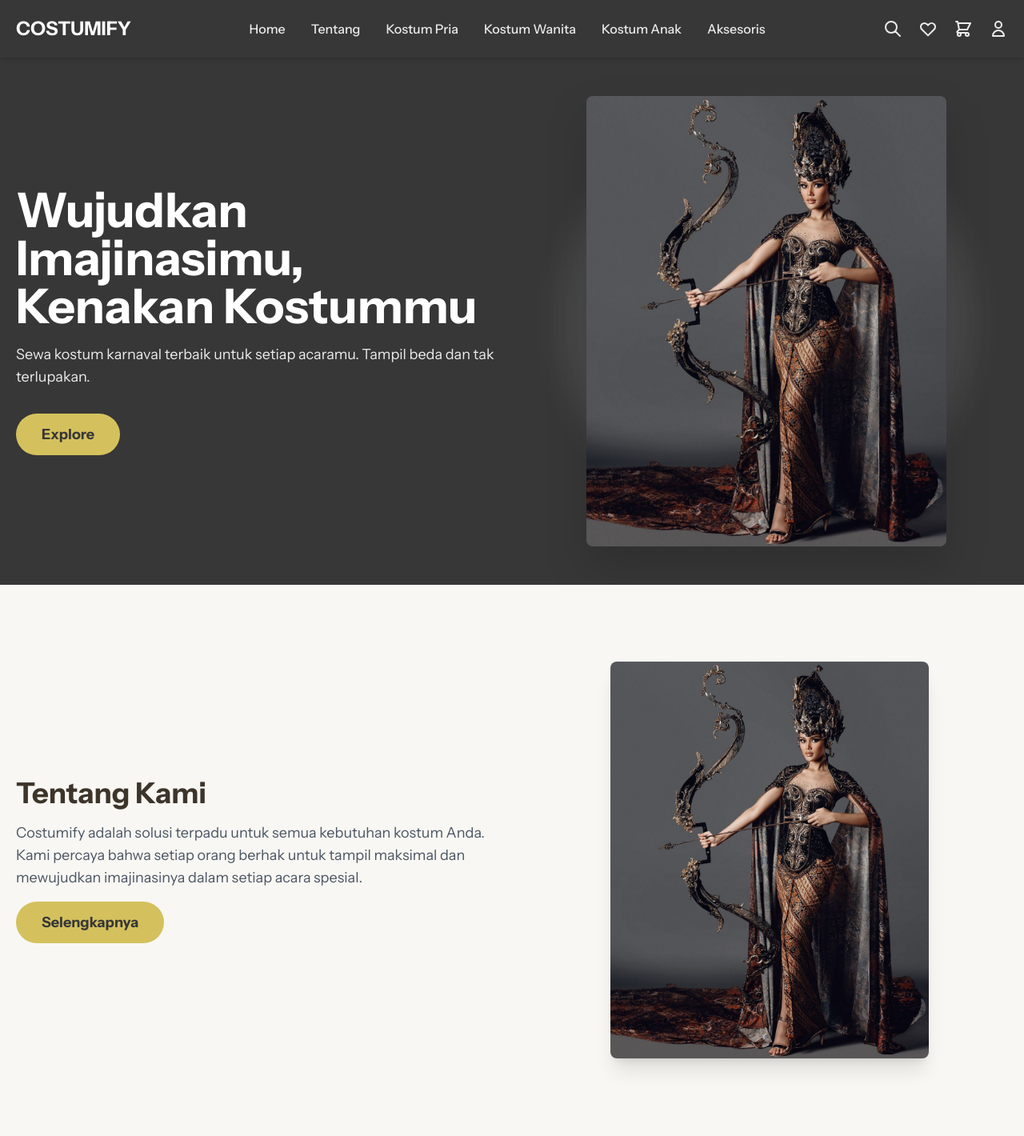
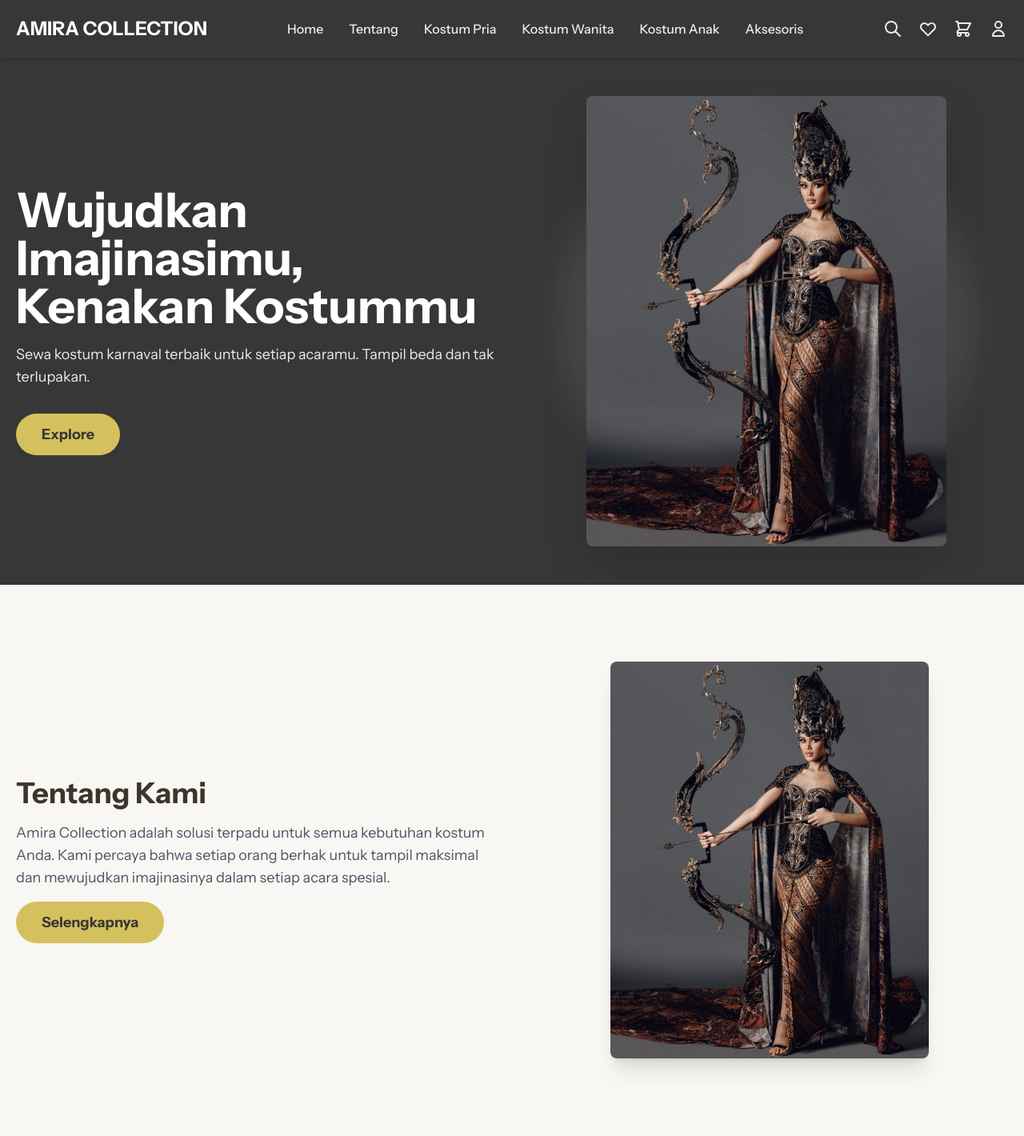
Before and after one commit to Kaeyaaa-12/PROJECT-MAGANG-2, a Laravel app: page / in a window 1280 px wide. Shown: the top 1420 px of the page at 80% size. Run offline with Laravel 12, Linux system fonts and the light colour scheme; style sheets or scripts are compiled from the project's sources; some libraries are stand-ins or nearby versions.

Commit message:
Modif Kecil

```diff
--- a/resources/views/landing.blade.php
+++ b/resources/views/landing.blade.php
@@ -98,7 +98,7 @@
     {{-- ======================================================= --}}
     <header class="shadow-md sticky top-0 z-50" style="background-color: var(--bg-main);">
         <div class="container mx-auto flex justify-between items-center p-5 text-white">
-            <a href="#" class="text-2xl font-bold" style="color: var(--text-main);">COSTUMIFY</a>
+            <a href="#" class="text-2xl font-bold" style="color: var(--text-main);">AMIRA COLLECTION</a>
             <nav class="hidden md:flex space-x-8 items-center font-medium">
                 <a href="{{ route('home.index') }}" class="opacity-90 hover:opacity-100 transition">Home</a>
                 <a href="{{ route('tentang.index') }}" class="opacity-90 hover:opacity-100 transition">Tentang</a>
@@ -172,7 +172,8 @@
                 <div class="order-2 md:order-1 text-center md:text-left">
                     <h2 class="text-4xl font-bold mb-4" style="color: var(--text-dark);">Tentang Kami</h2>
                     <p class="text-lg text-gray-600 mb-4">
-                        Costumify adalah solusi terpadu untuk semua kebutuhan kostum Anda. Kami percaya bahwa setiap
+                        Amira Collection adalah solusi terpadu untuk semua kebutuhan kostum Anda. Kami percaya bahwa
+                        setiap
                         orang berhak untuk tampil maksimal dan mewujudkan imajinasinya dalam setiap acara spesial.
                     </p>
                     <a href="#"
@@ -414,7 +415,7 @@
                 class="grid grid-cols-1 sm:grid-cols-2 lg:grid-cols-4 gap-y-12 gap-x-12 text-center sm:text-left border-t border-b border-gray-700 py-12">
                 {{-- Info Perusahaan --}}
                 <div class="space-y-4">
-                    <h3 class="text-xl font-bold" style="color: var(--text-main);">COSTUMIFY</h3>
+                    <h3 class="text-xl font-bold" style="color: var(--text-main);">AMIRA COLLECTION</h3>
                     <p class="text-gray-400">Penyewaan kostum karnaval terlengkap dan terpercaya untuk segala acaramu.
                     </p>
                 </div>
@@ -470,7 +471,7 @@
                 </div>
             </div>
             <div class="text-center text-gray-500 mt-8">
-                © {{ date('Y') }} Costumify. All Rights Reserved.
+                © {{ date('Y') }} Amira Collection. All Rights Reserved.
             </div>
         </div>
     </footer>
--- a/resources/views/tentang.blade.php
+++ b/resources/views/tentang.blade.php
@@ -155,7 +155,7 @@
                 <div class="text-center">
                     <img src="{{ asset('assets/images/bgtentang.png') }}" alt="Owner Cafe WKS"
                         class="rounded-full w-64 h-64 mx-auto object-cover mb-4 shadow-xl">
-                    <h3 class="text-xl font-semibold text-dark-custom">Owner Cafe WKS</h3>
+                    <h3 class="text-xl font-semibold text-dark-custom">Owner Amira Collection</h3>
                 </div>
             </div>
         </section>
@@ -188,7 +188,7 @@
                 class="grid grid-cols-1 sm:grid-cols-2 lg:grid-cols-4 gap-y-12 gap-x-12 text-center sm:text-left border-t border-b border-gray-700 py-12">
                 {{-- Info Perusahaan --}}
                 <div class="space-y-4">
-                    <h3 class="text-xl font-bold" style="color: var(--text-main);">COSTUMIFY</h3>
+                    <h3 class="text-xl font-bold" style="color: var(--text-main);">AMIRA COLLECTION</h3>
                     <p class="text-gray-400">Penyewaan kostum karnaval terlengkap dan terpercaya untuk segala acaramu.
                     </p>
                 </div>
@@ -244,7 +244,7 @@
                 </div>
             </div>
             <div class="text-center text-gray-500 mt-8">
-                © {{ date('Y') }} Costumify. All Rights Reserved.
+                © {{ date('Y') }} Amira Collection. All Rights Reserved.
             </div>
         </div>
     </footer>
```
